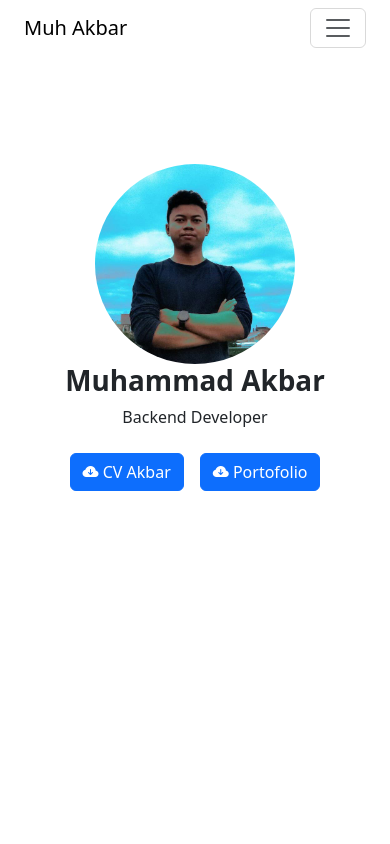
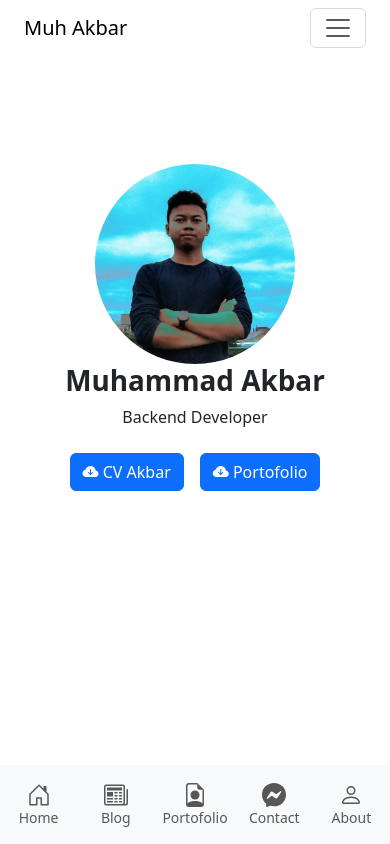
Before and after one commit to muhakbarcom/vue_portofolio, a Vue app: page / in a window 390 px wide. Built offline with nearby package versions, Linux system fonts and the light colour scheme.

Commit message:
add navbar mobile

```diff
--- a/src/App.vue
+++ b/src/App.vue
@@ -1,6 +1,7 @@
 <script setup>
 import { RouterView } from 'vue-router';
 import Navbar from './components/Navbar.vue';
+import Navbar_mobile from './components/Navbar_mobile.vue';
 import Header from './components/Header.vue';
 </script>
 
@@ -10,6 +11,7 @@ import Header from './components/Header.vue';
       <div class="col-md-12">
         <Header />
         <Navbar />
+        <Navbar_mobile />
       </div>
     </div>
     <div class="row">
--- /dev/null
+++ b/src/components/Navbar_mobile.vue
@@ -0,0 +1,103 @@
+<template>
+  <!-- Bottom Navbar -->
+  <nav
+    class="navbar navbar-light bg-light navbar-expand fixed-bottom d-md-none d-lg-none d-xl-none"
+  >
+    <ul class="navbar-nav nav-justified w-100">
+      <li class="nav-item">
+        <router-link to="/" class="nav-link">
+          <svg
+            width="1.5em"
+            height="1.5em"
+            viewBox="0 0 16 16"
+            class="bi bi-house"
+            fill="currentColor"
+            xmlns="http://www.w3.org/2000/svg"
+          >
+            <path
+              d="M8.354 1.146a.5.5 0 0 0-.708 0l-6 6A.5.5 0 0 0 1.5 7.5v7a.5.5 0 0 0 .5.5h4.5a.5.5 0 0 0 .5-.5v-4h2v4a.5.5 0 0 0 .5.5H14a.5.5 0 0 0 .5-.5v-7a.5.5 0 0 0-.146-.354L13 5.793V2.5a.5.5 0 0 0-.5-.5h-1a.5.5 0 0 0-.5.5v1.293L8.354 1.146zM2.5 14V7.707l5.5-5.5 5.5 5.5V14H10v-4a.5.5 0 0 0-.5-.5h-3a.5.5 0 0 0-.5.5v4H2.5z"
+            />
+          </svg>
+          <span class="small d-block">Home</span>
+        </router-link>
+      </li>
+      <li class="nav-item">
+        <a href="http://blog.muhakbar.com" class="nav-link">
+          <svg
+            xmlns="http://www.w3.org/2000/svg"
+            width="1.5em"
+            height="1.5em"
+            fill="currentColor"
+            class="bi bi-newspaper"
+            viewBox="0 0 16 16"
+          >
+            <path
+              d="M0 2.5A1.5 1.5 0 0 1 1.5 1h11A1.5 1.5 0 0 1 14 2.5v10.528c0 .3-.05.654-.238.972h.738a.5.5 0 0 0 .5-.5v-9a.5.5 0 0 1 1 0v9a1.5 1.5 0 0 1-1.5 1.5H1.497A1.497 1.497 0 0 1 0 13.5v-11zM12 14c.37 0 .654-.211.853-.441.092-.106.147-.279.147-.531V2.5a.5.5 0 0 0-.5-.5h-11a.5.5 0 0 0-.5.5v11c0 .278.223.5.497.5H12z"
+            />
+            <path
+              d="M2 3h10v2H2V3zm0 3h4v3H2V6zm0 4h4v1H2v-1zm0 2h4v1H2v-1zm5-6h2v1H7V6zm3 0h2v1h-2V6zM7 8h2v1H7V8zm3 0h2v1h-2V8zm-3 2h2v1H7v-1zm3 0h2v1h-2v-1zm-3 2h2v1H7v-1zm3 0h2v1h-2v-1z"
+            />
+          </svg>
+          <span class="small d-block">Blog</span>
+        </a>
+      </li>
+      <li class="nav-item">
+        <router-link to="/portofolio" class="nav-link">
+          <svg
+            width="1.5em"
+            height="1.5em"
+            viewBox="0 0 16 16"
+            class="bi bi-plus-square"
+            fill="currentColor"
+            xmlns="http://www.w3.org/2000/svg"
+          >
+            <path d="M11 8a3 3 0 1 1-6 0 3 3 0 0 1 6 0z" />
+            <path
+              d="M14 14V4.5L9.5 0H4a2 2 0 0 0-2 2v12a2 2 0 0 0 2 2h8a2 2 0 0 0 2-2zM9.5 3A1.5 1.5 0 0 0 11 4.5h2v9.255S12 12 8 12s-5 1.755-5 1.755V2a1 1 0 0 1 1-1h5.5v2z"
+            />
+          </svg>
+          <span class="small d-block">Portofolio</span>
+        </router-link>
+      </li>
+      <li class="nav-item">
+        <router-link to="/contact" class="nav-link">
+          <svg
+            width="1.5em"
+            height="1.5em"
+            viewBox="0 0 16 16"
+            class="bi bi-heart"
+            fill="currentColor"
+            xmlns="http://www.w3.org/2000/svg"
+          >
+            <path
+              d="M0 7.76C0 3.301 3.493 0 8 0s8 3.301 8 7.76-3.493 7.76-8 7.76c-.81 0-1.586-.107-2.316-.307a.639.639 0 0 0-.427.03l-1.588.702a.64.64 0 0 1-.898-.566l-.044-1.423a.639.639 0 0 0-.215-.456C.956 12.108 0 10.092 0 7.76zm5.546-1.459-2.35 3.728c-.225.358.214.761.551.506l2.525-1.916a.48.48 0 0 1 .578-.002l1.869 1.402a1.2 1.2 0 0 0 1.735-.32l2.35-3.728c.226-.358-.214-.761-.551-.506L9.728 7.381a.48.48 0 0 1-.578.002L7.281 5.98a1.2 1.2 0 0 0-1.735.32z"
+            />
+          </svg>
+          <span class="small d-block">Contact</span>
+        </router-link>
+      </li>
+      <li class="nav-item">
+        <router-link to="/about" class="nav-link">
+          <svg
+            width="1.5em"
+            height="1.5em"
+            viewBox="0 0 16 16"
+            class="bi bi-person"
+            fill="currentColor"
+            xmlns="http://www.w3.org/2000/svg"
+          >
+            <path
+              fill-rule="evenodd"
+              d="M10 5a2 2 0 1 1-4 0 2 2 0 0 1 4 0zM8 8a3 3 0 1 0 0-6 3 3 0 0 0 0 6zm6 5c0 1-1 1-1 1H3s-1 0-1-1 1-4 6-4 6 3 6 4zm-1-.004c-.001-.246-.154-.986-.832-1.664C11.516 10.68 10.289 10 8 10c-2.29 0-3.516.68-4.168 1.332-.678.678-.83 1.418-.832 1.664h10z"
+            />
+          </svg>
+          <span class="small d-block">About</span>
+        </router-link>
+      </li>
+    </ul>
+  </nav>
+</template>
+
+<script setup>
+import { RouterLink } from 'vue-router';
+</script>
```
